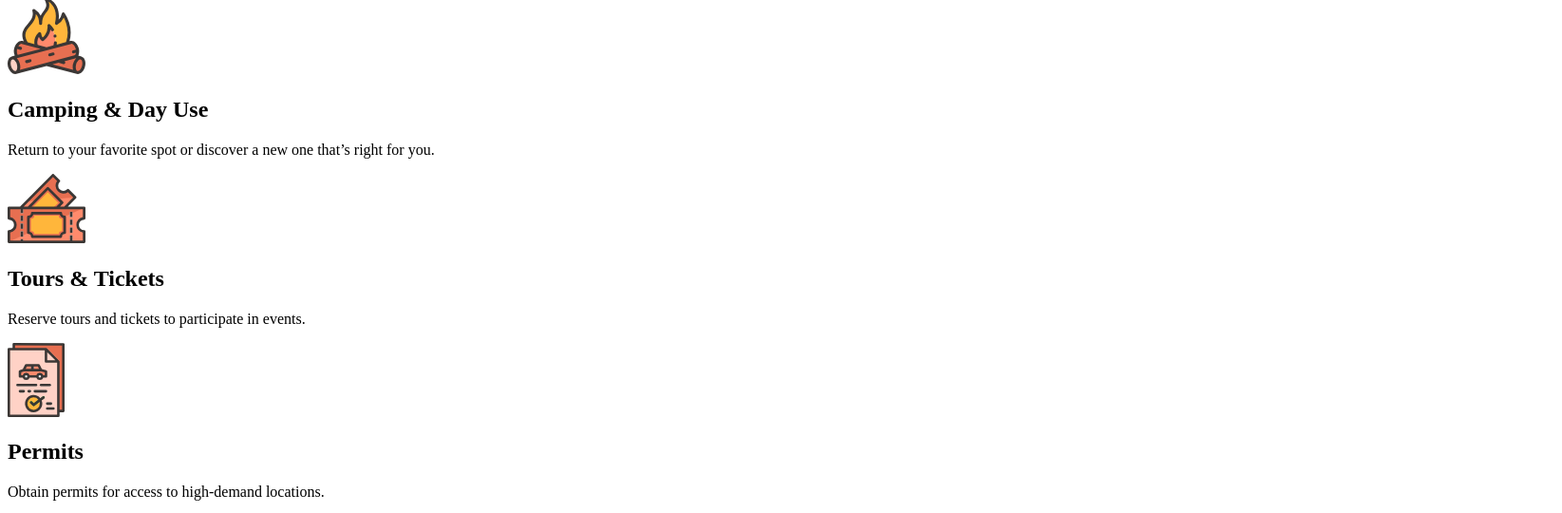
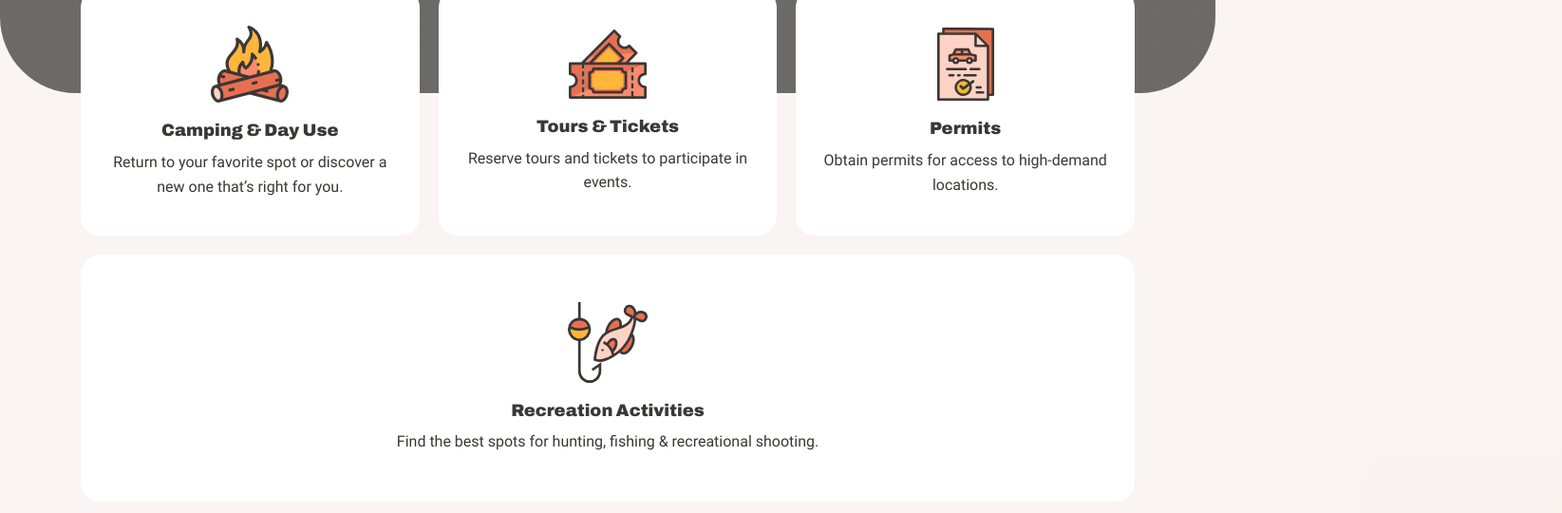
Before and after one commit to Ruhollah-coding/camping__project01, a plain HTML site: page index.html in a window 1280 px wide. Shown: the part 638-1178 px from the top of the page at 95% size, 1645 px wide, since content can reach past the window. Drawn offline with Linux system fonts and the light colour scheme; the site is published under a folder, as on GitHub Pages, so addresses that start at the root find nothing.

Commit message:
index.html

```diff
--- a/index.html
+++ b/index.html
@@ -6,9 +6,9 @@
     <meta charset="UTF-8">
     <meta name="viewport" content="width=device-width, initial-scale=1.0">
     <title>camping project</title>
-    <link rel="stylesheet" href="/styles/reset.css">
-    <link rel="stylesheet" href="/styles/app.css">
-    <link rel="ICON" type="site-icon" href="/svgs/logo.svg">
+    <link rel="stylesheet" href="styles/reset.css">
+    <link rel="stylesheet" href="styles/app.css">
+    <link rel="ICON" type="site-icon" href="svgs/logo.svg">
 </head>
 
 <body>
```
